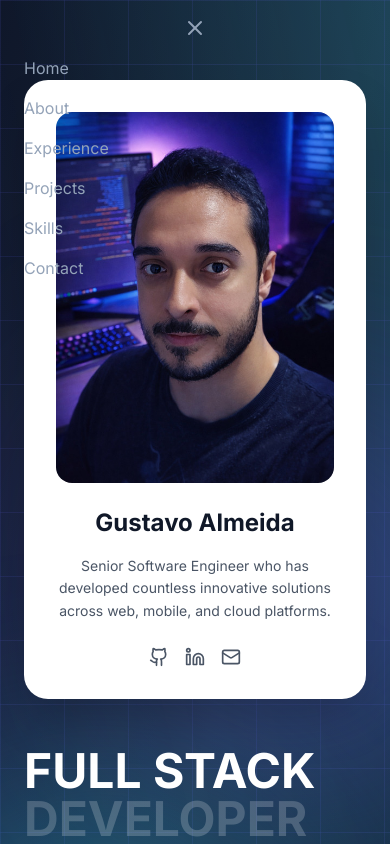
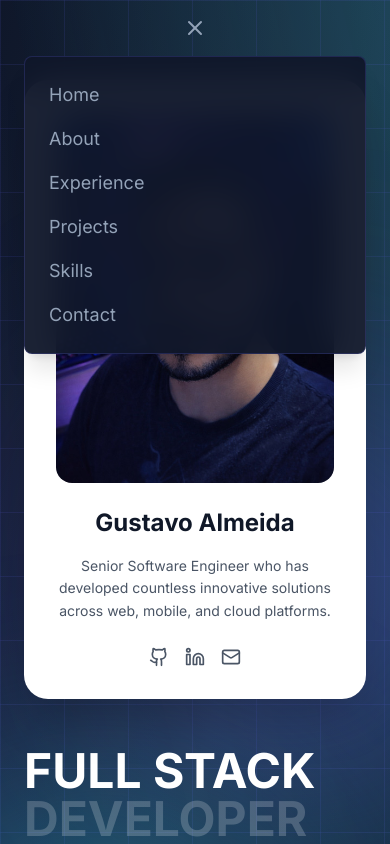
Before and after one commit to gustavoggs95/portfolio, a React (Vite) app: page / in a window 390 px wide. Both pictures are taken after a click on the button "Toggle menu". Shown: the top 844 px of the page. Built offline with nearby package versions, Linux system fonts and the light colour scheme.

Commit message:
Fix mobile hamburguer menu

```diff
--- a/src/components/Header.tsx
+++ b/src/components/Header.tsx
@@ -53,12 +53,16 @@ export function Header() {
         </div>
 
         {isMenuOpen && (
-          <ul className="md:hidden mt-4 pb-4 flex flex-col gap-4">
-            {navLinks.map((link) => (
-              <li key={link.name}>
+          <ul className="md:hidden mt-4 flex flex-col gap-4 bg-dark/95 backdrop-blur-lg rounded-lg p-6 shadow-xl border border-primary/20 animate-slide-in-top">
+            {navLinks.map((link, index) => (
+              <li
+                key={link.name}
+                className="animate-slide-in-left opacity-0"
+                style={{ animationDelay: `${index * 50}ms` }}
+              >
                 <a
                   href={link.href}
-                  className="block text-text-muted hover:text-primary transition-colors duration-300"
+                  className="block text-text-muted hover:text-primary transition-colors duration-300 text-lg"
                   onClick={() => setIsMenuOpen(false)}
                 >
                   {link.name}
--- a/src/index.css
+++ b/src/index.css
@@ -80,3 +80,33 @@ body {
 .animation-delay-6000 {
   animation-delay: 6s;
 }
+
+@keyframes slideInFromTop {
+  from {
+    opacity: 0;
+    transform: translateY(-10px);
+  }
+  to {
+    opacity: 1;
+    transform: translateY(0);
+  }
+}
+
+@keyframes slideInFromLeft {
+  from {
+    opacity: 0;
+    transform: translateX(-10px);
+  }
+  to {
+    opacity: 1;
+    transform: translateX(0);
+  }
+}
+
+.animate-slide-in-top {
+  animation: slideInFromTop 0.3s ease-out forwards;
+}
+
+.animate-slide-in-left {
+  animation: slideInFromLeft 0.3s ease-out forwards;
+}
```
